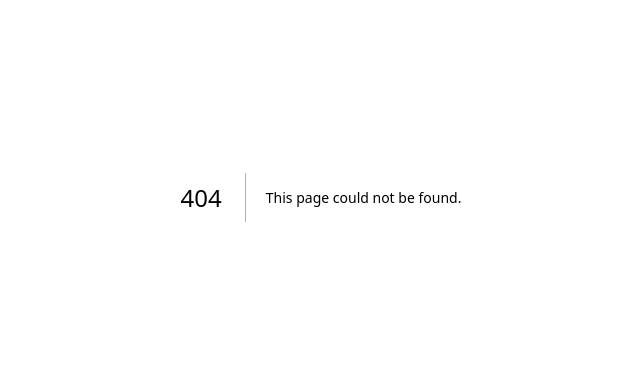
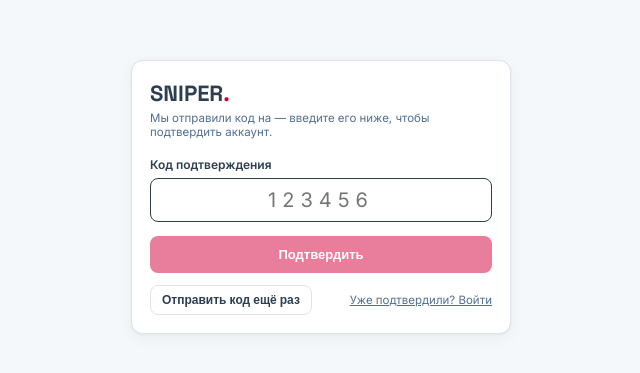
Before and after one commit to nazirculiev0-gif/sniper-platform, a Next.js app: page /verify-email in a window 1280 px wide. Before the commit this address had no page. Shown: the part 203-576 px from the top of the page, without its empty margins (319-959 px from the left). Built offline with nearby package versions, Linux system fonts and the light colour scheme.

Commit message:
Create page.tsx

```diff
--- /dev/null
+++ b/src/app/(auth)/verify-email/page.tsx
@@ -0,0 +1,93 @@
+"use client";
+
+import { Suspense, useState } from "react";
+import { useRouter, useSearchParams } from "next/navigation";
+import Link from "next/link";
+
+export default function VerifyEmailPage() {
+  return (
+    <Suspense fallback={null}>
+      <VerifyEmailForm />
+    </Suspense>
+  );
+}
+
+function VerifyEmailForm() {
+  const router = useRouter();
+  const searchParams = useSearchParams();
+  const email = searchParams.get("email") || "";
+  const [code, setCode] = useState("");
+  const [error, setError] = useState("");
+  const [loading, setLoading] = useState(false);
+  const [resent, setResent] = useState(false);
+  const [resending, setResending] = useState(false);
+
+  const submit = async (e: React.FormEvent) => {
+    e.preventDefault();
+    setError("");
+    setLoading(true);
+    const res = await fetch("/api/auth/verify", {
+      method: "POST",
+      headers: { "Content-Type": "application/json" },
+      body: JSON.stringify({ email, code }),
+    });
+    setLoading(false);
+    if (!res.ok) {
+      const data = await res.json();
+      setError(data.error || "Не удалось подтвердить код");
+      return;
+    }
+    router.push("/login?verified=1");
+  };
+
+  const resendCode = async () => {
+    setResending(true);
+    await fetch("/api/auth/resend-code", {
+      method: "POST",
+      headers: { "Content-Type": "application/json" },
+      body: JSON.stringify({ email }),
+    });
+    setResending(false);
+    setResent(true);
+  };
+
+  return (
+    <div style={{ minHeight: "100vh", display: "flex", alignItems: "center", justifyContent: "center", padding: 16 }}>
+      <form onSubmit={submit} className="card card-p" style={{ width: "100%", maxWidth: 380 }}>
+        <div className="sg" style={{ fontSize: 22, fontWeight: 700, marginBottom: 4 }}>
+          SNIPER<span style={{ color: "var(--red)" }}>.</span>
+        </div>
+        <div className="mini muted" style={{ marginBottom: 18 }}>
+          Мы отправили код на <b>{email}</b> — введите его ниже, чтобы подтвердить аккаунт.
+        </div>
+
+        <label className="fld">
+          <span>Код подтверждения</span>
+          <input
+            className="inp"
+            required
+            maxLength={6}
+            value={code}
+            onChange={(e) => setCode(e.target.value.replace(/\D/g, ""))}
+            placeholder="123456"
+            style={{ letterSpacing: 6, fontSize: 20, textAlign: "center" }}
+            autoFocus
+          />
+        </label>
+
+        {error && <div className="mini" style={{ color: "var(--red)", marginBottom: 12 }}>{error}</div>}
+
+        <button className="btn btn-red btn-block" disabled={loading || code.length !== 6} style={{ marginBottom: 12 }}>
+          {loading ? "Проверяем…" : "Подтвердить"}
+        </button>
+
+        <div className="flex" style={{ justifyContent: "space-between", alignItems: "center" }}>
+          <button type="button" className="btn btn-ghost btn-sm" disabled={resending || resent} onClick={resendCode}>
+            {resent ? "Код отправлен повторно" : resending ? "Отправляем…" : "Отправить код ещё раз"}
+          </button>
+          <Link href="/login" className="mini muted">Уже подтвердили? Войти</Link>
+        </div>
+      </form>
+    </div>
+  );
+}
```
